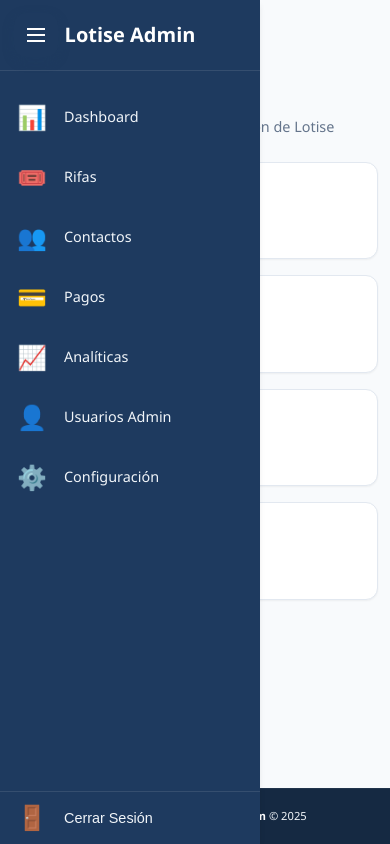
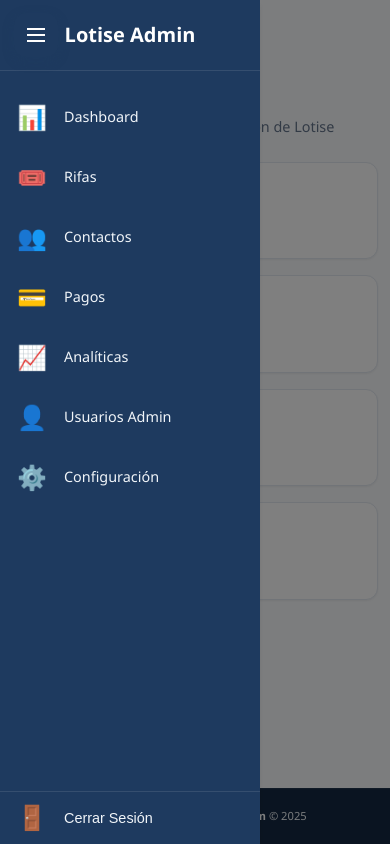
Before and after one commit to admin-lotise/lotise-admin, an Angular app: page /dashboard in a window 390 px wide. Both pictures are taken after a click on the button "Toggle menu". Built offline with nearby package versions, Linux system fonts and the light colour scheme.

Commit message:
style: uncomment mobile overlay to restore functionality style: adjust mobile overlay positioning to remove safe area insets

```diff
--- a/src/app/shared/components/layouts/main-layout/main-layout.component.html
+++ b/src/app/shared/components/layouts/main-layout/main-layout.component.html
@@ -9,7 +9,7 @@
   </button>
 
   <!-- Mobile Overlay -->
-  <!-- <div class="mobile-overlay" [class.active]="isMobileMenuOpen()" (click)="closeMobileMenu()"></div> -->
+  <div class="mobile-overlay" [class.active]="isMobileMenuOpen()" (click)="closeMobileMenu()"></div>
 
   <!-- Sidebar -->
   <aside class="sidebar" [class.mobile-open]="isMobileMenuOpen()">
--- a/src/app/shared/components/layouts/main-layout/main-layout.component.scss
+++ b/src/app/shared/components/layouts/main-layout/main-layout.component.scss
@@ -304,10 +304,10 @@
 .mobile-overlay {
   display: none;
   position: fixed;
-  top: env(safe-area-inset-top, 0);
+  top: 0;
   left: 0;
   right: 0;
-  bottom: env(safe-area-inset-bottom, 0);
+  bottom: 0;
   background: rgba(0, 0, 0, 0.5);
   z-index: 999;
   opacity: 0;
```
